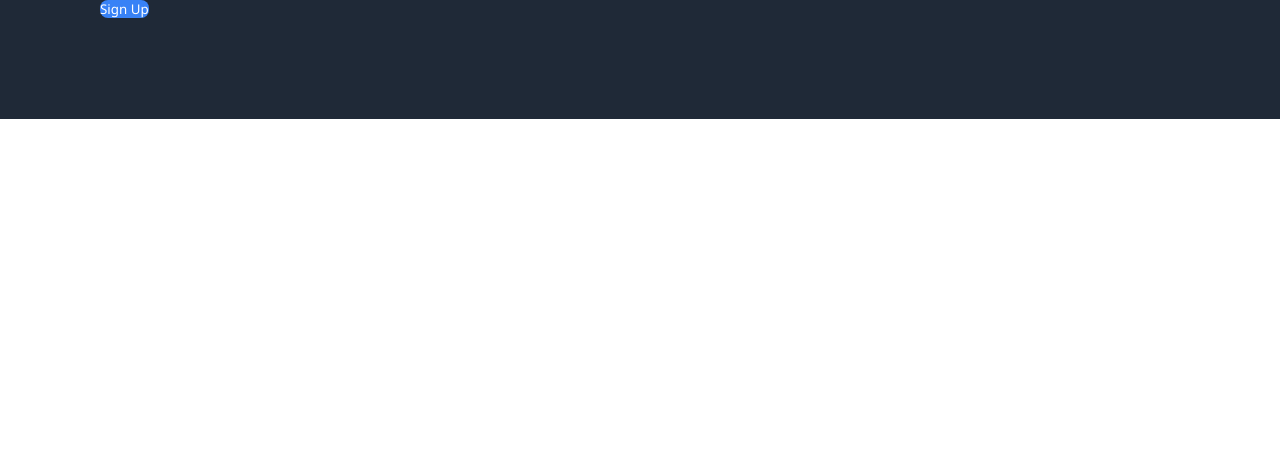
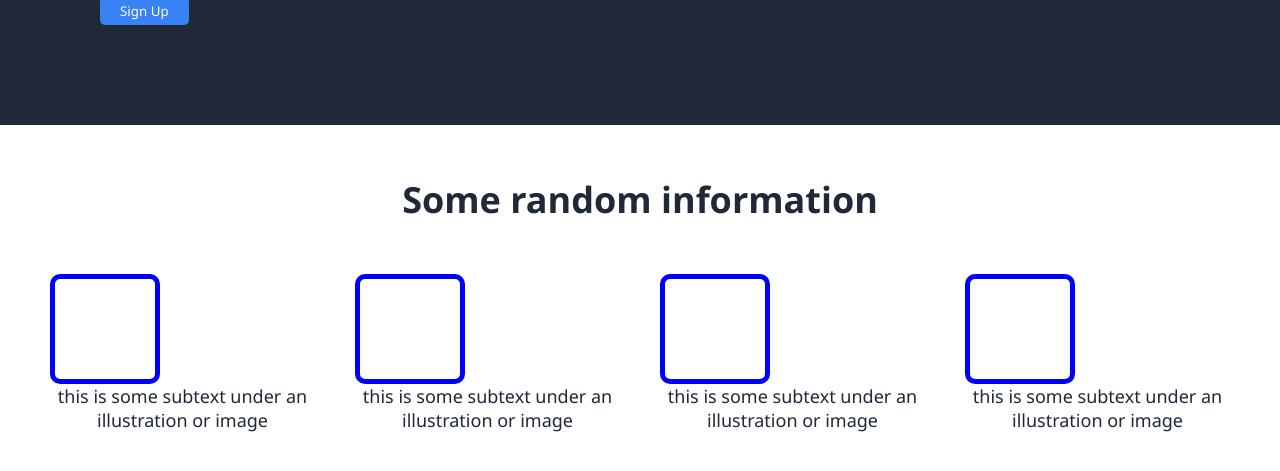
Before and after one commit to WWilliams-maker/odin-landing-page, a plain HTML site: page index.html in a window 1280 px wide. Shown: the part 347-818 px from the top of the page. Drawn offline with Linux system fonts and the light colour scheme.

Commit message:
added section 2

```diff
--- a/index.html
+++ b/index.html
@@ -34,4 +34,24 @@
             </div>
         </div>
     </div>
+    <div class="section2">
+        <div class="h2">Some random information</div>
+        <div class="boxes">
+          <div class="box">
+            <div class="square"></div>
+            <span>this is some subtext under an illustration or image</span>
+          </div>
+          <div class="box">
+             <div class="square"></div>
+             <span>this is some subtext under an illustration or image</span>
+           </div>
+           <div class="box">
+             <div class="square"></div>
+             <span>this is some subtext under an illustration or image</span>
+           </div>
+           <div class="box">
+             <div class="square"></div>
+             <span>this is some subtext under an illustration or image</span>
+           </div>
+        </div>
 </body>
--- a/styles.css
+++ b/styles.css
@@ -65,7 +65,35 @@ img {
 button {
     background-color: #3882F6;
     color: white;
-    padding: 5 px 20px;
-    border-radius: 8px;
+    padding: 5px 20px;
+    border-radius: 5px;
     border: none;
 }
+
+.h2 {
+    font-size: 36px;
+    font-weight: bolder;
+    color: #1F2937;
+    margin: 50px;
+
+}
+
+.boxes {
+    color: #1F2937;
+    font-size: 18px;
+    display: flex;
+    justify-content: center;
+    gap: 40px;
+}
+
+.square {
+    width: 100px;
+    height: 100px;
+    border: 5px solid blue;
+    border-radius: 10px;
+}
+
+.section2 {
+    margin: 50px;
+    text-align: center;
+}
```
